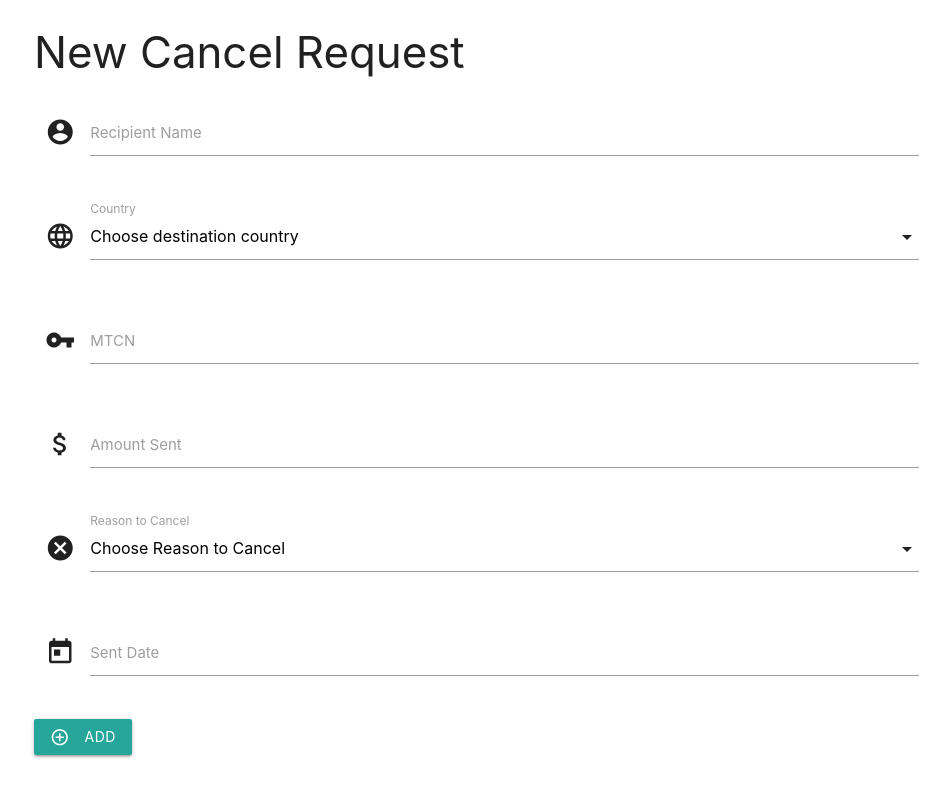
After one commit to jordy-silva/ci-western_onion-msp, a Flask app: page /new_request in a window 1280 px wide. The commit adds this page. Shown: the whole page, without its empty margins (158-1108 px from the left). Run offline with Flask 2, Linux system fonts and the light colour scheme.

Commit message:
Add new_request page

```diff
--- a/app.py
+++ b/app.py
@@ -7,6 +7,10 @@ app = Flask(__name__)
 def main():
     return render_template("base.html")
 
+@app.route('/new_request')
+def new_request():
+    return render_template("new_request.html")
+
 if __name__ == '__main__':
     app.run(host=os.environ.get('IP'),
             port=int(os.environ.get('PORT')),
--- a/templates/base.html
+++ b/templates/base.html
@@ -1,5 +1,6 @@
 <!DOCTYPE html>
 <html lang="en">
+
 <head>
     <meta charset="UTF-8">
     <meta name="viewport" content="width=device-width, initial-scale=1.0">
@@ -10,9 +11,18 @@
     <link rel="stylesheet" href="https://cdnjs.cloudflare.com/ajax/libs/materialize/1.0.0/css/materialize.min.css">
     <title>Western Onion</title>
 </head>
+
 <body>
-    <p>Hi there!</p>
+    <div class="container">
+        {% block content %} {% endblock %}
+    </div>
+
     <!-- Materialize Compiled and minified JavaScript -->
     <script src="https://cdnjs.cloudflare.com/ajax/libs/materialize/1.0.0/js/materialize.min.js"></script>
+    <!-- Initialize all Materialize components-->
+    <script type="text/javascript">
+        M.AutoInit();
+    </script>
 </body>
+
 </html>
--- /dev/null
+++ b/templates/new_request.html
@@ -0,0 +1,67 @@
+{% extends 'base.html' %} {% block content %}
+<h3>New Cancel Request</h3>
+<div class="row">
+    <form action="#" method="POST" class="col s12">
+        <div class="row">
+            <div class="input-field col s12">
+                <i class="material-icons prefix">account_circle</i>
+                <input id="recipient_name" name="recipient_name" type="text" required>
+                <label for="recipient_name">Recipient Name</label>
+            </div>
+        </div>
+
+        <div class="row">
+            <div class="input-field col s12">
+                <i class="material-icons prefix">language</i>
+                <select id="country" name="country" required>
+                    <option value="" disabled selected>Choose destination country</option>
+                    <option value="Italy">Italy</option>
+                </select>
+                <label for="country">Country</label>
+            </div>
+        </div>
+
+        <div class="row">
+            <div class="input-field col s12">
+                <i class="material-icons prefix">vpn_key</i>
+                <input id="mtcn" name="mtcn" type="text" required>
+                <label for="mtcn">MTCN</label>
+            </div>
+        </div>
+
+        <div class="row">
+                <div class="input-field col s12">
+                    <i class="material-icons prefix">attach_money</i>
+                    <input id="amount_sent" name="amountt_sent" type="text" required>
+                    <label for="amount_sent">Amount Sent</label>
+                </div>
+            </div>
+
+        <div class="row">
+                <div class="input-field col s12">
+                    <i class="material-icons prefix">cancel</i>
+                    <select id="reason_to_cancel" name="reason_to_cancel" required>
+                        <option value="" disabled selected>Choose Reason to Cancel</option>
+                        <option value="1">Incorrect Name</option>
+                    </select>
+                    <label for="reason_to_cancel">Reason to Cancel</label>
+                </div>
+            </div>
+
+        <div class="row">
+            <div class="input-field col s12">
+                <i class="material-icons prefix">today</i>
+                <input id="sent_date" name="sent_date" type="text" class="datepicker" required>
+                <label for="sent_date">Sent Date</label>
+            </div>
+        </div>
+
+        <div class="row">
+            <button class="btn waves-effect waves-light" type="submit" name="action">Add
+                <i class="material-icons left">add_circle_outline</i>
+            </button>
+        </div>
+    </form>
+</div>
+
+{% endblock %}
```
